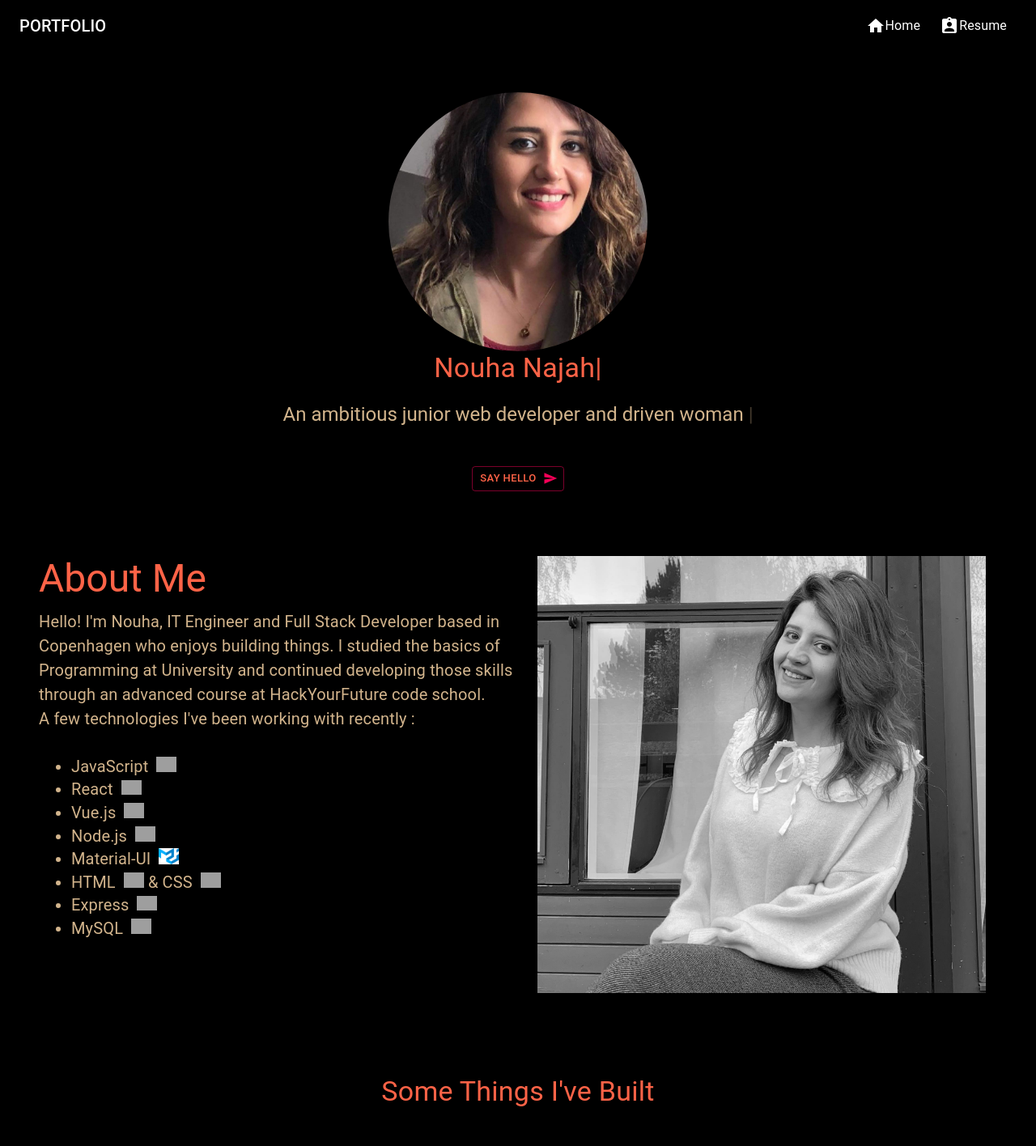
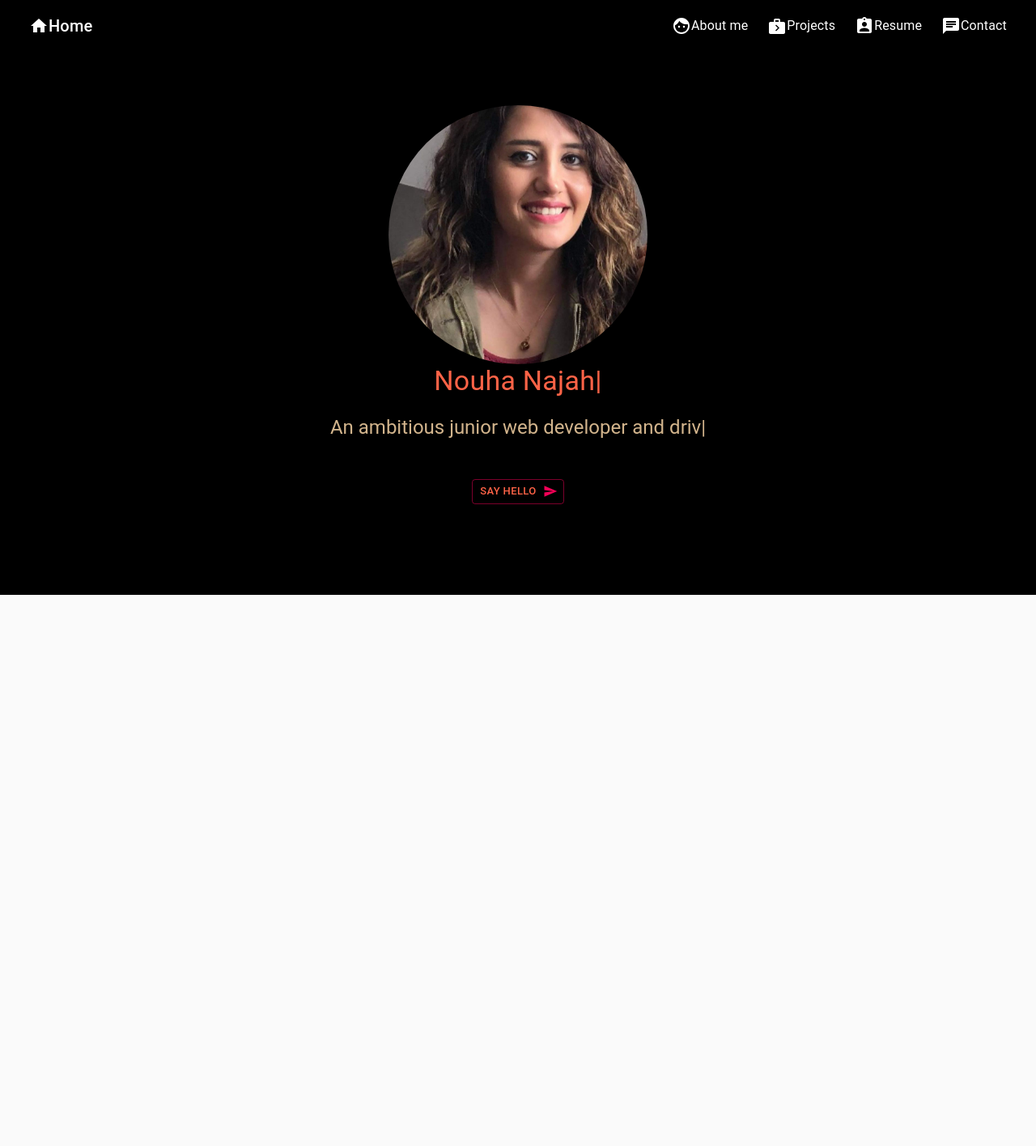
Before and after one commit to nuha90/Portfolio, a React (Create React App) app: page / in a window 1280 px wide. Shown: the top 1416 px of the page at 81% size. After the commit the page ends 800 px from the top, so only its background shows below. Built offline with nearby package versions, Linux system fonts and the light colour scheme; grey boxes are pictures that could not be loaded.

Commit message:
Updating portfolio

```diff
--- a/src/App.css
+++ b/src/App.css
@@ -1,10 +1,3 @@
-body {
-  height: 100%;
-}
-element.style {
-  height: 100px;
-}
-
 a {
   text-decoration: none;
 }
--- a/src/App.js
+++ b/src/App.js
@@ -1,17 +1,21 @@
 import "./App.css";
-import Home from "./component/index";
-import Resume from "./component/resume";
-import Contact from "./component/contact";
+import Home from "./component/Home";
+import Resume from "./component/Resume";
+import Contact from "./component/Contact";
+import Skills from "./component/Skills";
+import Projects from "./component/portfolio";
 import CssBaseline from "@material-ui/core/CssBaseline";
 import { Route } from "react-router-dom";
 
 function App() {
   return (
-    <div className="App" style={{ background: "black" }}>
+    <div className="App" style={{ background: "black", paddingBottom: "6rem" }}>
       <CssBaseline />
       <Route path="/" exact component={Home} />
       <Route path="/resume" component={Resume} />
       <Route path="/contact" component={Contact} />
+      <Route path="/about-me" component={Skills} />
+      <Route path="/projects" component={Projects} />
     </div>
   );
 }
--- /dev/null
+++ b/src/component/Home.js
@@ -0,0 +1,13 @@
+import React from "react";
+import Navbar from "./Navbar";
+import Header from "./Header";
+
+const Home = () => {
+  return (
+    <>
+      <Navbar />
+      <Header />
+    </>
+  );
+};
+export default Home;
--- a/src/component/contact.js
+++ b/src/component/contact.js
@@ -1,6 +1,8 @@
 import React from "react";
+import Navbar from "./Navbar";
 import { makeStyles } from "@material-ui/core/styles";
 import { Typography, Box } from "@material-ui/core";
+import Typed from "react-typed";
 
 import LinkedInIcon from "@material-ui/icons/LinkedIn";
 import GitHubIcon from "@material-ui/icons/GitHub";
@@ -11,10 +13,11 @@ import EmailIcon from "@material-ui/icons/Email";
 
 const useStyles = makeStyles({
   mainContainer: {
+    color: "white",
+    textAlign: "center",
     height: "100%",
-    color: "white",
-    marginTop: "10rem",
-    textAlign: "center",
+    margin: "5rem auto ",
+    padding: "0",
   },
 });
 
@@ -22,10 +25,15 @@ const Contact = () => {
   const classes = useStyles();
   return (
     <>
+      <Navbar />
       <Box component="div" className={classes.mainContainer}>
         <Typography variant="h3" style={{ color: "tomato" }}>
-          {" "}
-          Get In Touch
+          <Typed
+            strings={["Get In Touch"]}
+            typeSpeed={40}
+            backSpeed={60}
+            loop
+          />{" "}
         </Typography>
 
         <Typography variant="h5" style={{ marginTop: "1rem" }}>
@@ -38,10 +46,7 @@ const Contact = () => {
         <Typography variant="h5" style={{ marginTop: "1rem" }}>
           <EmailIcon /> nuhanajah90@gmail.com
         </Typography>
-        <Typography
-          variant="h5"
-          style={{ marginBottom: "5rem", marginTop: "30px" }}
-        >
+        <Typography variant="h5" style={{ marginTop: "30px" }}>
           {" "}
           <a
             href="https://www.linkedin.com/in/nouha-najah-90/"
@@ -66,7 +71,7 @@ const Contact = () => {
 
         <Typography
           variant="body2"
-          style={{ marginBottom: "0px", color: "tan" }}
+          style={{ color: "tan", marginTop: "5rem ", padding: "1rem" }}
         >
           Designed & Built by Nouha Najah
         </Typography>
--- a/src/component/header.js
+++ b/src/component/header.js
@@ -28,7 +28,7 @@ const useStyles = makeStyles(theme => ({
   typedContanier: {
     top: "80%",
     left: "50%",
-    height: "100%",
+    margin: "1rem auto",
     width: "100%",
     textAlign: "center",
   },
@@ -41,10 +41,10 @@ const Header = () => {
     setChecked(true);
   }, []);
   return (
-    <div id="header">
+    <div>
       <Collapse
         in={checked}
-        {...(checked ? { timeout: 1000 } : {})}
+        {...(checked ? { timeout: 2000 } : {})}
         collapsedHeight={50}
       >
         <Box className={classes.typedContanier}>
--- a/src/component/index.js
+++ /dev/null
@@ -1,19 +0,0 @@
-import React from "react";
-import Navbar from "./navbar";
-import Header from "./header";
-import Portfolio from "./portfolio";
-import Contact from "./contact";
-import Skills from "./skills";
-
-const Home = () => {
-  return (
-    <>
-      <Navbar />
-      <Header />
-      <Skills />
-      <Portfolio />
-      <Contact />
-    </>
-  );
-};
-export default Home;
--- a/src/component/navbar.js
+++ b/src/component/navbar.js
@@ -1,18 +1,14 @@
 import React from "react";
 import { fade, makeStyles } from "@material-ui/core/styles";
 import { Link } from "react-router-dom";
+
 import { AppBar, Toolbar, IconButton, Typography } from "@material-ui/core";
-import { AssignmentInd, Home } from "@material-ui/icons";
+import { AssignmentInd, Home, Face, Chat, NextWeek } from "@material-ui/icons";
 import MenuItem from "@material-ui/core/MenuItem";
 import Menu from "@material-ui/core/Menu";
 import MoreIcon from "@material-ui/icons/MoreVert";
 
 const useStyles = makeStyles(theme => ({
-  menuSliderContainer: {
-    width: 200,
-    background: "rgb(170, 170, 27)",
-    height: "100%",
-  },
   grow: {
     flexGrow: 1,
   },
@@ -77,6 +73,7 @@ const useStyles = makeStyles(theme => ({
 
 const Navbar = () => {
   const classes = useStyles();
+
   const [anchorEl, setAnchorEl] = React.useState(null);
   const [mobileMoreAnchorEl, setMobileMoreAnchorEl] = React.useState(null);
 
@@ -123,11 +120,18 @@ const Navbar = () => {
       open={isMobileMenuOpen}
       onClose={handleMobileMenuClose}
     >
-      <MenuItem component={Link} to="/">
+      <MenuItem component={Link} to="/about-me">
         <IconButton color="inherit">
-          <Home />
+          <Face />
         </IconButton>
-        <p>Home</p>
+        <p>About me</p>
+      </MenuItem>
+
+      <MenuItem component={Link} to="/projects">
+        <IconButton color="inherit">
+          <NextWeek />
+        </IconButton>
+        <p>Projects</p>
       </MenuItem>
 
       <MenuItem component={Link} to="/resume">
@@ -136,6 +140,13 @@ const Navbar = () => {
         </IconButton>
         <p>Resume</p>
       </MenuItem>
+
+      <MenuItem component={Link} to="/contact">
+        <IconButton color="inherit">
+          <Chat />
+        </IconButton>
+        <p>Contact</p>
+      </MenuItem>
     </Menu>
   );
   return (
@@ -143,24 +154,37 @@ const Navbar = () => {
       <div className={classes.grow}>
         <AppBar position="static" style={{ background: "black" }}>
           <Toolbar>
+            <IconButton color="inherit" component={Link} to="/">
+              <Home />
               <Typography
                 className={classes.title}
                 variant="h6"
                 noWrap
                 style={{ marginRight: "5px" }}
               >
-              PORTFOLIO
+                Home
               </Typography>
+            </IconButton>
+
             <div className={classes.grow} />
             <div className={classes.sectionDesktop}>
-              <IconButton color="inherit" component={Link} to="/">
-                <Home />
-                <Typography variant="body1">Home</Typography>
+              <IconButton color="inherit" component={Link} to="/about-me">
+                <Face /> <Typography variant="body1">About me</Typography>
+              </IconButton>
+
+              <IconButton color="inherit" component={Link} to="/projects">
+                <NextWeek />
+                <Typography variant="body1">Projects</Typography>
               </IconButton>
 
               <IconButton color="inherit" component={Link} to="/resume">
                 <AssignmentInd />
                 <Typography variant="body1">Resume</Typography>
+              </IconButton>
+
+              <IconButton color="inherit" component={Link} to="/contact">
+                <Chat />
+                <Typography variant="body1">Contact</Typography>
               </IconButton>
             </div>
 
--- a/src/component/portfolio.js
+++ b/src/component/portfolio.js
@@ -1,50 +1,44 @@
-import React from "react";
-import { makeStyles } from "@material-ui/core/styles";
-import {
-  Grid,
-  Typography,
-  Box,
-  Card,
-  CardActionArea,
-  CardContent,
-  CardActions,
-  CardMedia,
-} from "@material-ui/core";
-import GitHubIcon from "@material-ui/icons/GitHub";
-import mealSharing from "../images/meal-sharing.png";
-import userSearch from "../images/github-search.png";
-import game from "../images/tradition-game.png";
-import todo from "../images/todo-list.png";
-import quote from "../images/quote-generator.png";
-import finalProject from "../images/final-project.png";
+import React from 'react';
+import { makeStyles } from '@material-ui/core/styles';
+import { Grid, Typography, Box, Card, CardActionArea, CardContent, CardActions, CardMedia } from '@material-ui/core';
+import GitHubIcon from '@material-ui/icons/GitHub';
+import mealSharing from '../images/meal-sharing.png';
+import userSearch from '../images/github-search.png';
+import game from '../images/tradition-game.png';
+import todo from '../images/todo-list.png';
+import quote from '../images/quote-generator.png';
+import finalProject from '../images/final-project.png';
+import Navbar from './Navbar';
 
 const useStyles = makeStyles({
   mainContainer: {
-    height: "100%",
-    marginTop: "6rem",
+    height: '100%',
+    paddingTop: '3rem',
   },
   header: {
-    color: "tomato",
+    color: 'tomato',
   },
   cardContainer: {
     maxWidth: 330,
-    margin: "3rem auto",
-    background: "#f5edeb",
-    borderRadius: "60px",
+    margin: '3rem auto',
+    background: '#f5edeb',
+    borderRadius: '60px',
   },
   button: {
-    borderRadius: "50px",
-    border: "none",
-    transition: "all 0.3s ease",
-    padding: " 5px",
-    marginLeft: "40%",
-    background: "tomato",
+    borderRadius: '50px',
+    border: 'none',
+    transition: 'all 0.3s ease',
+    padding: ' 5px',
+    marginLeft: '40%',
+    background: 'tomato',
   },
 });
 
 const Portfolio = () => {
   const classes = useStyles();
   return (
+    <>
+      <Navbar />
       <Box component="div" className={classes.mainContainer}>
         <Typography variant="h4" className={classes.header} align="center">
           Some Things I've Built
@@ -53,33 +47,18 @@ const Portfolio = () => {
           <Grid item xs={12} sm={8} md={6}>
             <Card className={classes.cardContainer}>
               <CardActionArea>
-              <CardMedia
-                component="img"
-                alt="project 1"
-                height="140"
-                image={finalProject}
-              />
+                <CardMedia component="img" alt="project 1" height="140" image={finalProject} />
                 <CardContent>
                   <Typography gutterBottom variant="h5">
                     Web Dev Rooms
                   </Typography>
                   <Typography variant="body2" colot="textSecondary" component="p">
-                  The project is my final project with my colleagues consists of
-                  creating an App that facilitates the Study Group Management.
-                  There are 2 companies supporting HackYourFuture where there
-                  employees volunteers work hours on 2 different days and on 4
-                  different time slots. We also run an Open Office once a week
-                  where students can meet.
+                    The project is my final project with my colleagues consists of creating an App that facilitates the Study Group Management. There are 2 companies supporting HackYourFuture where there employees volunteers work hours on 2 different days and on 4 different time slots. We also run an Open Office once a week where students can meet.
                   </Typography>
                 </CardContent>
               </CardActionArea>
               <CardActions>
-              <a
-                href="https://github.com/nuha90/web-dev-rooms"
-                style={{ color: "black", marginLeft: "30%" }}
-                target="_blank"
-                rel="noopener noreferrer"
-              >
+                <a href="https://github.com/nuha90/web-dev-rooms" style={{ color: 'black', marginLeft: '30%' }} target="_blank" rel="noopener noreferrer">
                   <GitHubIcon />
                 </a>
                 <button color="primary" className={classes.button}>
@@ -98,29 +77,18 @@ const Portfolio = () => {
           <Grid item xs={12} sm={8} md={6}>
             <Card className={classes.cardContainer}>
               <CardActionArea>
-              <CardMedia
-                component="img"
-                alt="project 2"
-                height="140"
-                image={mealSharing}
-              />
+                <CardMedia component="img" alt="project 2" height="140" image={mealSharing} />
                 <CardContent>
                   <Typography gutterBottom variant="h5">
                     Meal Sharing App
                   </Typography>
                   <Typography variant="body2" colot="textSecondary" component="p">
-                  A web app for people who want to share there food . You can
-                  book a meal, rating that meal,and ofcourse add new meal !
+                    A web app for people who want to share there food . You can book a meal, rating that meal,and ofcourse add new meal !
                   </Typography>
                 </CardContent>
               </CardActionArea>
               <CardActions>
-              <a
-                href="https://github.com/nuha90/meal-sharing-app"
-                style={{ color: "black", marginLeft: "30%" }}
-                target="_blank"
-                rel="noopener noreferrer"
-              >
+                <a href="https://github.com/nuha90/meal-sharing-app" style={{ color: 'black', marginLeft: '30%' }} target="_blank" rel="noopener noreferrer">
                   <GitHubIcon />
                 </a>
                 <button color="primary" className={classes.button}>
@@ -139,30 +107,18 @@ const Portfolio = () => {
           <Grid item xs={12} sm={8} md={6}>
             <Card className={classes.cardContainer}>
               <CardActionArea>
-              <CardMedia
-                component="img"
-                alt="project 2"
-                height="140"
-                image={game}
-              />
+                <CardMedia component="img" alt="project 2" height="140" image={game} />
                 <CardContent>
                   <Typography gutterBottom variant="h5">
                     Tradition game
                   </Typography>
                   <Typography variant="body2" colot="textSecondary" component="p">
-                  Quiz game to test your knowledge of traditions in some
-                  countries. I made this game with a team of 3 people as a
-                  challenge By HackYourFuture, we won first place
+                    Quiz game to test your knowledge of traditions in some countries. I made this game with a team of 3 people as a challenge By HackYourFuture, we won first place
                   </Typography>
                 </CardContent>
               </CardActionArea>
               <CardActions>
-              <a
-                href="https://github.com/nuha90/Tradition-game"
-                style={{ color: "black", marginLeft: "30%" }}
-                target="_blank"
-                rel="noopener noreferrer"
-              >
+                <a href="https://github.com/nuha90/Tradition-game" style={{ color: 'black', marginLeft: '30%' }} target="_blank" rel="noopener noreferrer">
                   <GitHubIcon />
                 </a>
                 <button color="primary" className={classes.button}>
@@ -181,29 +137,18 @@ const Portfolio = () => {
           <Grid item xs={12} sm={8} md={6}>
             <Card className={classes.cardContainer}>
               <CardActionArea>
-              <CardMedia
-                component="img"
-                alt="project 2"
-                height="140"
-                image={userSearch}
-              />
+                <CardMedia component="img" alt="project 2" height="140" image={userSearch} />
                 <CardContent>
                   <Typography gutterBottom variant="h5">
                     GitHub User Search
                   </Typography>
                   <Typography variant="body2" colot="textSecondary" component="p">
-                  Simple web app with two pages to search for GitHub users and
-                  to see some information about each user
+                    Simple web app with two pages to search for GitHub users and to see some information about each user
                   </Typography>
                 </CardContent>
               </CardActionArea>
               <CardActions>
-              <a
-                href="https://github.com/nuha90/user-github-search"
-                style={{ color: "black", marginLeft: "30%" }}
-                target="_blank"
-                rel="noopener noreferrer"
-              >
+                <a href="https://github.com/nuha90/user-github-search" style={{ color: 'black', marginLeft: '30%' }} target="_blank" rel="noopener noreferrer">
                   <GitHubIcon />
                 </a>
                 <button color="primary" className={classes.button}>
@@ -222,29 +167,18 @@ const Portfolio = () => {
           <Grid item xs={12} sm={8} md={6}>
             <Card className={classes.cardContainer}>
               <CardActionArea>
-              <CardMedia
-                component="img"
-                alt="project 3"
-                height="140"
-                image={todo}
-              />
+                <CardMedia component="img" alt="project 3" height="140" image={todo} />
                 <CardContent>
                   <Typography gutterBottom variant="h5">
                     Todo List
                   </Typography>
                   <Typography variant="body2" colot="textSecondary" component="p">
-                  If you have a long list of todos you can add it here, delete
-                  it, update it, and check it if it is done !
+                    If you have a long list of todos you can add it here, delete it, update it, and check it if it is done !
                   </Typography>
                 </CardContent>
               </CardActionArea>
               <CardActions>
-              <a
-                href="https://github.com/nuha90/Todo-List-ReactJs"
-                style={{ color: "black", marginLeft: "30%" }}
-                target="_blank"
-                rel="noopener noreferrer"
-              >
+                <a href="https://github.com/nuha90/Todo-List-ReactJs" style={{ color: 'black', marginLeft: '30%' }} target="_blank" rel="noopener noreferrer">
                   <GitHubIcon />
                 </a>
                 <button className={classes.button}>
@@ -263,12 +197,7 @@ const Portfolio = () => {
           <Grid item xs={12} sm={8} md={6}>
             <Card className={classes.cardContainer}>
               <CardActionArea>
-              <CardMedia
-                component="img"
-                alt="project 3"
-                height="140"
-                image={quote}
-              />
+                <CardMedia component="img" alt="project 3" height="140" image={quote} />
                 <CardContent>
                   <Typography gutterBottom variant="h5">
                     Quote geneartor
@@ -279,12 +208,7 @@ const Portfolio = () => {
                 </CardContent>
               </CardActionArea>
               <CardActions>
-              <a
-                href="https://github.com/nuha90/Quotes-generator-using-React"
-                style={{ color: "black", marginLeft: "30%" }}
-                target="_blank"
-                rel="noopener noreferrer"
-              >
+                <a href="https://github.com/nuha90/Quotes-generator-using-React" style={{ color: 'black', marginLeft: '30%' }} target="_blank" rel="noopener noreferrer">
                   <GitHubIcon />
                 </a>
                 <button color="primary" className={classes.button}>
@@ -301,6 +225,7 @@ const Portfolio = () => {
           </Grid>
         </Grid>
       </Box>
+    </>
   );
 };
 
--- a/src/component/skills.js
+++ b/src/component/skills.js
@@ -3,6 +3,7 @@ import { makeStyles } from "@material-ui/core/styles";
 import { Typography, Box, Grid } from "@material-ui/core";
 import myImage from "../images/nuha.jpg";
 import materialUi from "../images/material-ui.png";
+import Navbar from "./Navbar";
 
 const useStyles = makeStyles({
   mainContainer: {
@@ -17,6 +18,7 @@ const Skills = () => {
 
   return (
     <>
+      <Navbar />
       <Box component="div" className={classes.mainContainer}>
         <Grid container>
           <Grid item xs={12} sm={8} md={6}>
--- a/src/hook/windowPosition.js
+++ b/src/hook/windowPosition.js
@@ -6,6 +6,7 @@ export default function useWindowPosition(id) {
   useLayoutEffect(() => {
     function updatePosition() {
       const offetSetHeight = window.document.getElementById(id).offsetHeight;
+      console.log(window.pageYOffset, offetSetHeight);
       if (window.pageYOffset > offetSetHeight * 0.7) {
         setAnimation(true);
       }
```
Also changed, not shown: src/component/resume.js (+104 -139 lines). Lines whose indentation alone changed are shown as unchanged.
